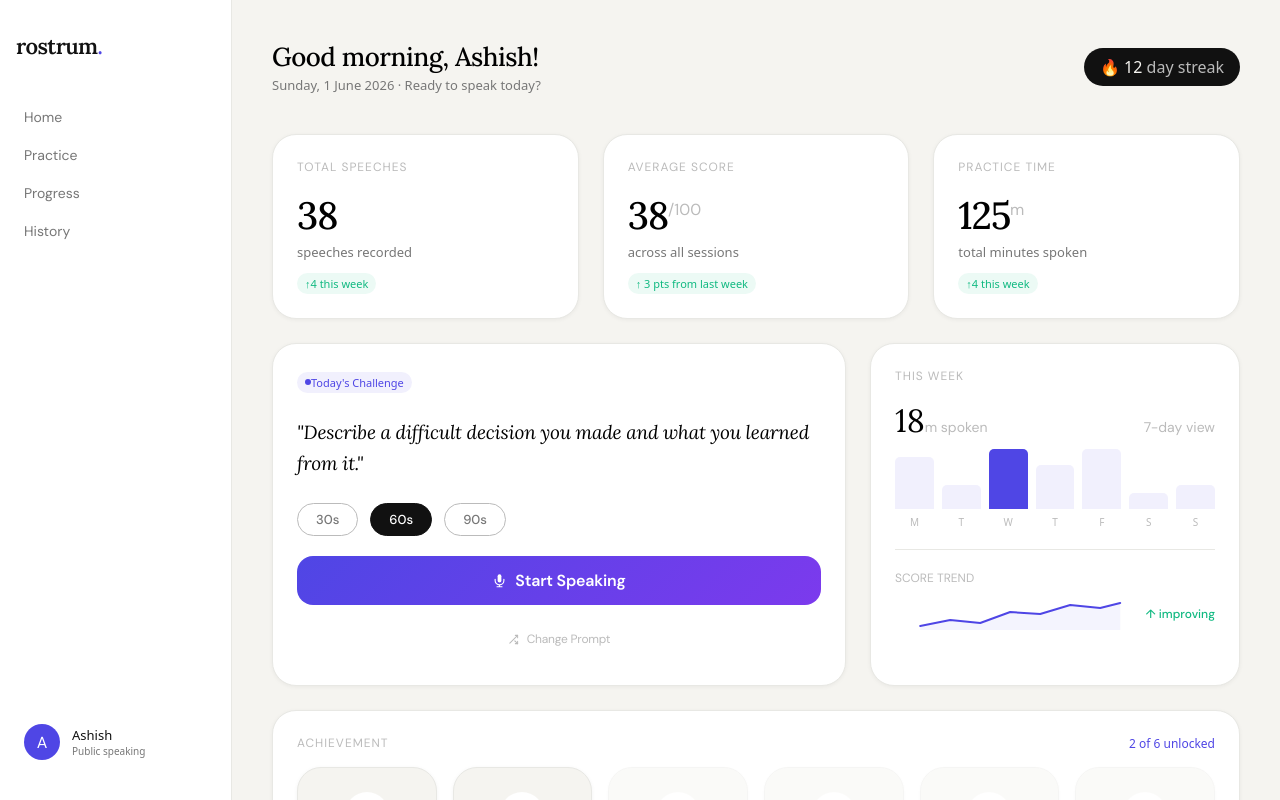
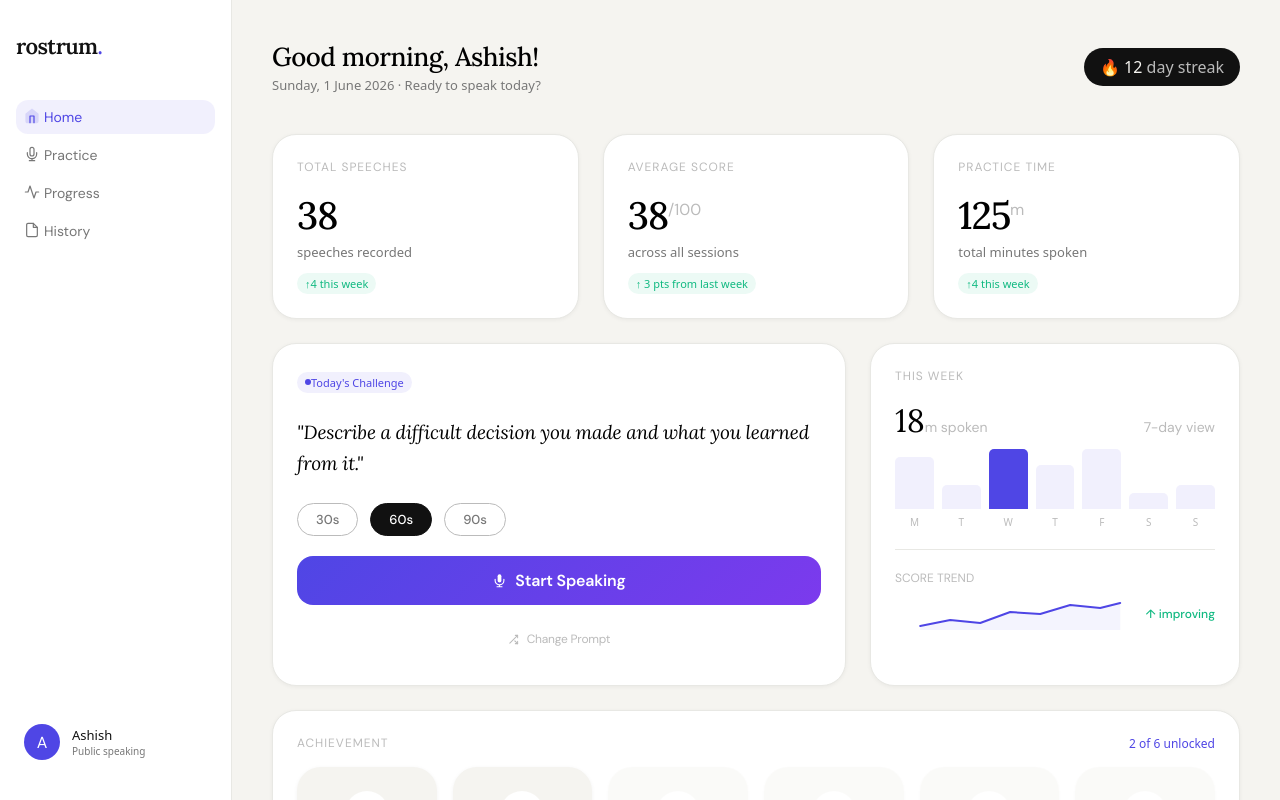
Before and after one commit to ashishs10/rostrum, a React (Vite) app: page / in a window 1280 px wide. Shown: the top 800 px of the page. Built offline with nearby package versions, Linux system fonts and the light colour scheme.

Commit message:
feat: home screen complete

```diff
--- a/src/screens/HomeScreen.tsx
+++ b/src/screens/HomeScreen.tsx
@@ -13,10 +13,75 @@ export default function HomeScreen() {
         </div>
         {/* NAV ITEMS */}
         <div className="nav-items">
-          <button className="nav-item">Home</button>
-          <button className="nav-item">Practice</button>
-          <button className="nav-item">Progress</button>
-          <button className="nav-item">History</button>
+          <button className="nav-item active">
+            <svg
+              width="16"
+              height="16"
+              viewBox="0 0 24 24"
+              fill="none"
+              stroke="#4F46E5"
+              stroke-width="1.8"
+              stroke-linecap="round"
+              stroke-linejoin="round"
+            >
+              <path
+                d="M3 9l9-7 9 7v11a2 2 0 0 1-2 2H5a2 2 0 0 1-2-2z"
+                fill="#4F46E5"
+                opacity="0.15"
+              ></path>
+              <polyline
+                points="9 22 9 12 15 12 15 22"
+                stroke="#4F46E5"
+              ></polyline>
+            </svg>
+            Home
+          </button>
+          <button className="nav-item">
+            <svg
+              width="16"
+              height="16"
+              viewBox="0 0 24 24"
+              fill="none"
+              stroke="currentColor"
+              stroke-width="1.8"
+              stroke-linecap="round"
+            >
+              <path d="M12 2a3 3 0 0 0-3 3v7a3 3 0 0 0 6 0V5a3 3 0 0 0-3-3z"></path>
+              <path d="M19 10v2a7 7 0 0 1-14 0v-2M12 19v3M8 22h8"></path>
+            </svg>
+            Practice
+          </button>
+          <button className="nav-item">
+            <svg
+              width="16"
+              height="16"
+              viewBox="0 0 24 24"
+              fill="none"
+              stroke="currentColor"
+              stroke-width="1.8"
+              stroke-linecap="round"
+              stroke-linejoin="round"
+            >
+              <polyline points="22 12 18 12 15 21 9 3 6 12 2 12"></polyline>
+            </svg>
+            Progress
+          </button>
+          <button className="nav-item">
+            <svg
+              width="16"
+              height="16"
+              viewBox="0 0 24 24"
+              fill="none"
+              stroke="currentColor"
+              stroke-width="1.8"
+              stroke-linecap="round"
+              stroke-linejoin="round"
+            >
+              <path d="M14 2H6a2 2 0 0 0-2 2v16a2 2 0 0 0 2 2h12a2 2 0 0 0 2-2V8z"></path>
+              <polyline points="14 2 14 8 20 8"></polyline>
+            </svg>
+            History
+          </button>
         </div>
 
         {/* USER ROW  */}
--- a/src/styles/Sidebar.css
+++ b/src/styles/Sidebar.css
@@ -39,6 +39,7 @@
 .nav-items {
   display: flex;
   flex-direction: column;
+  /* justify-content: baseline; */
   gap: var(--space-1);
 }
 
@@ -50,11 +51,26 @@
   font-size: 14px;
   text-align: left;
 
+  display: flex;
+  gap: var(--space-1);
+
+  /* align-items: baseline; */
+  justify-content: baseline;
+
   color: var(--color-text-sub);
   width: 100%;
   background: none;
   border: none;
   cursor: pointer;
+}
+
+.nav-item:hover {
+  background: var(--color-bg);
+  color: var(--color-text-sub);
+}
+.nav-item.active {
+  background: var(--color-primary-dim);
+  color: var(--color-primary);
 }
 
 .user-row {
--- a/src/styles/main.css
+++ b/src/styles/main.css
@@ -364,8 +364,12 @@
   align-items: center;
   justify-content: center;
   text-align: center;
+  border: none;
   gap: var(--space-2);
   background: var(--color-bg);
+}
+.achievement-card:hover {
+  background: var(--color-primary-dim);
 }
 .achievement-name {
   font-family: var(--font-body);
```
